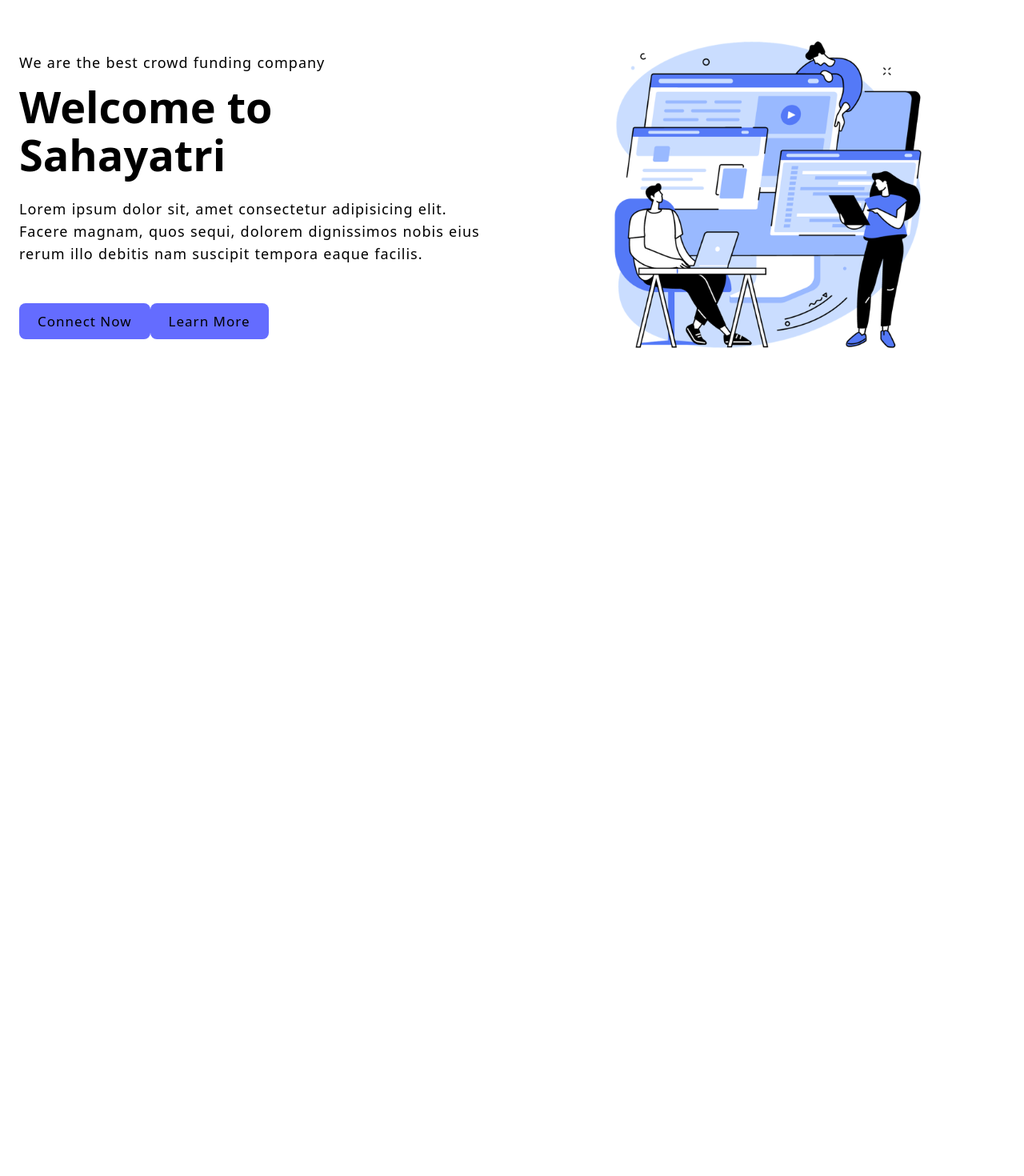
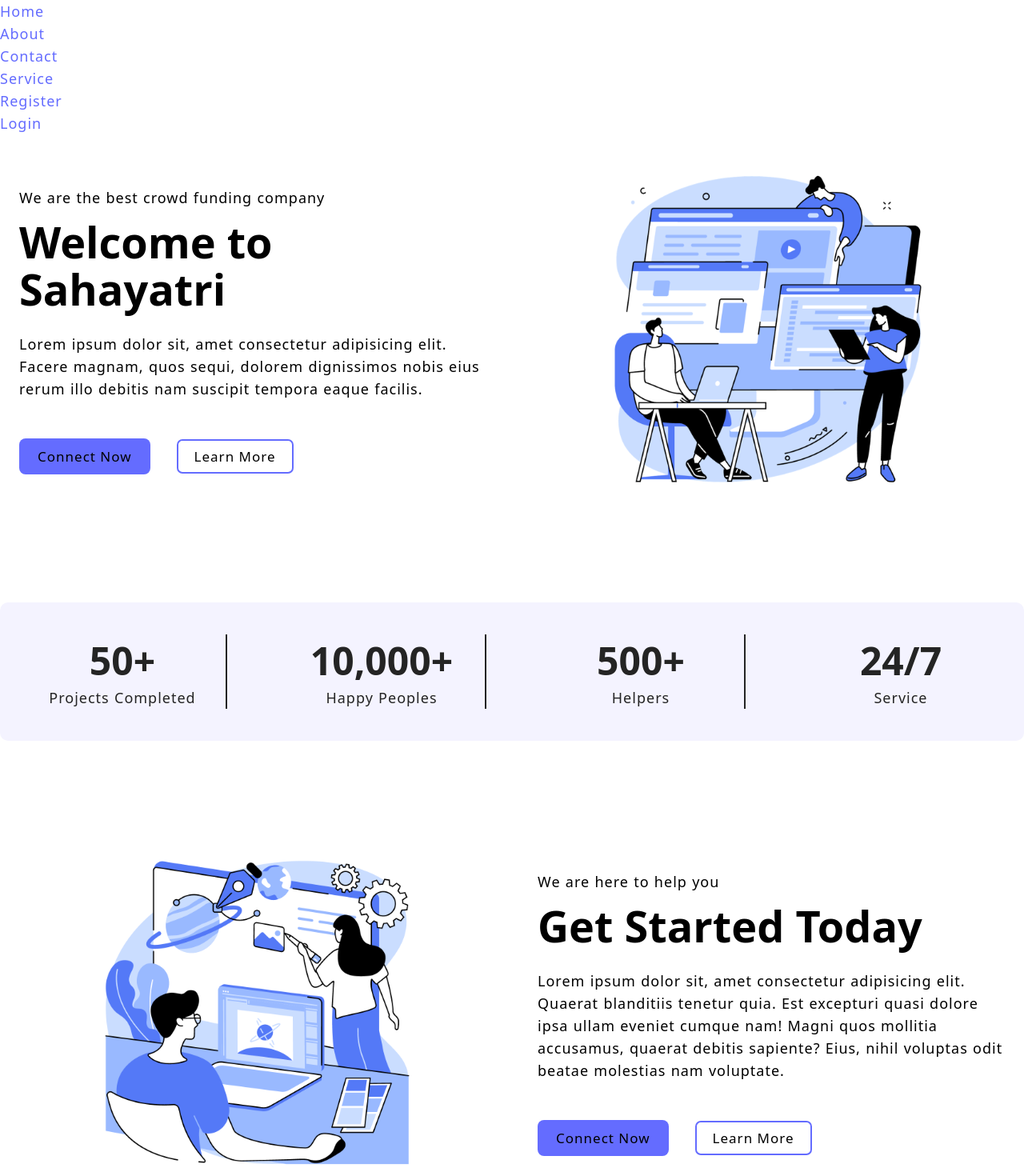
Before and after one commit to DrishyaShrestha09/admin-panel, a React (Vite) app in the folder client/: page / in a window 1280 px wide. Shown: the top 1470 px of the page at 80% size. Before the commit the page ends 800 px from the top, so only its background shows below. Built offline with nearby package versions, Linux system fonts and the light colour scheme.

Commit message:
added navigations

```diff
--- a/client/src/App.jsx
+++ b/client/src/App.jsx
@@ -5,10 +5,13 @@ import Contact from './pages/Contact';
 import Service from './pages/Service';
 import Register from './pages/Register';
 import Login from './pages/Login';
+import Navbar from "./components/Navbar"; // Ensure this path is correct
 
 const App = () => {
-  return( <>
+  return (
+    <>
       <BrowserRouter>
+        <Navbar /> {/* Navbar is rendered separately */}
         <Routes>
           <Route path="/" element={<Home />} />
           <Route path="/about" element={<About />} />
--- /dev/null
+++ b/client/src/components/Navbar.jsx
@@ -0,0 +1,18 @@
+import { Link } from "react-router-dom";
+import './Navbar.css';
+const Navbar = () => {
+  return (
+    <nav className="navbar">
+      <ul>
+        <li><Link to="/">Home</Link></li>
+        <li><Link to="/about">About</Link></li>
+        <li><Link to="/contact">Contact</Link></li>
+        <li><Link to="/service">Service</Link></li>
+        <li><Link to="/register">Register</Link></li>
+        <li><Link to="/login">Login</Link></li>
+      </ul>
+    </nav>
+  );
+};
+
+export default Navbar;
--- a/client/src/pages/Home.jsx
+++ b/client/src/pages/Home.jsx
@@ -1,7 +1,9 @@
+
 const Home = () => {
   return (
     <>
       <main>
+
         <section className="section-hero">
           <div className="container grid grid-two-cols">
             <div className="hero-content">
@@ -12,10 +14,10 @@ const Home = () => {
               </p>
               <div className="btn btn-group">
                 <a href="/contact">
-              <button className="btn">connect now</button>
+                  <button className="btn ">connect now</button>
                 </a>
                 <a href="/services">
-                <button className="btn">learn more</button>
+                  <button className="btn secondary-btn">learn more</button>
                 </a>
               </div>
             </div>
@@ -32,6 +34,59 @@ const Home = () => {
           </div>
         </section>
       </main>
+      {/* 2nd section  */}
+
+      <section className="section-analytics">
+        <div className="container grid grid-four-cols">
+          <div className="div1">
+            <h2>50+</h2>
+            <p>projects completed</p>
+          </div>
+          <div className="div1">
+            <h2>10,000+</h2>
+            <p>Happy Peoples</p>
+          </div>
+          <div className="div1">
+            <h2>500+</h2>
+            <p>Helpers</p>
+          </div>
+          <div className="div1">
+            <h2>24/7</h2>
+            <p>service</p>
+          </div>
+        </div>
+      </section>
+
+      {/* 3rd section  */}
+      <section className="section-hero">
+        <div className="container grid grid-two-cols">
+          {/* hero images  */}
+          <div className="hero-image">
+            <img
+              src="/images/design.png"
+              alt="coding together"
+              width="400"
+              height="500"
+            />
+          </div>
+
+          <div className="hero-content">
+            <p>We are here to help you</p>
+            <h1>Get Started Today</h1>
+            <p>
+             Lorem ipsum dolor sit, amet consectetur adipisicing elit. Quaerat blanditiis tenetur quia. Est excepturi quasi dolore ipsa ullam eveniet cumque nam! Magni quos mollitia accusamus, quaerat debitis sapiente? Eius, nihil voluptas odit beatae molestias nam voluptate.
+            </p>
+            <div className="btn btn-group">
+              <a href="/contact">
+                <button className="btn">connect now</button>
+              </a>
+              <a href="/services">
+                <button className="btn secondary-btn">learn more</button>
+              </a>
+            </div>
+          </div>
+        </div>
+      </section>
     </>
   )
 }
```
Also changed, not shown: client/src/components/Navbar.css (added). Lines whose indentation alone changed are shown as unchanged.
